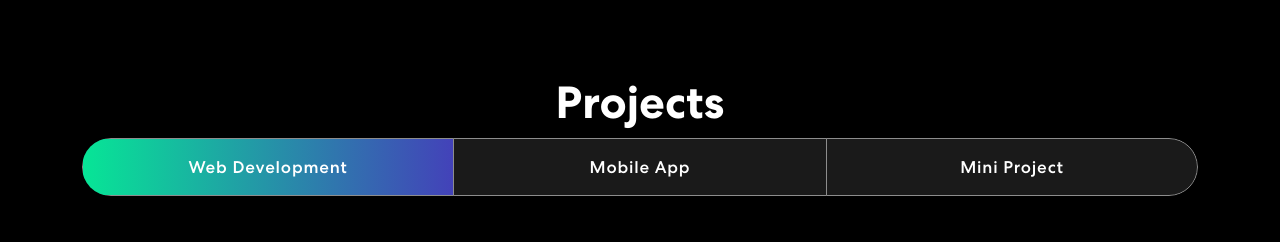
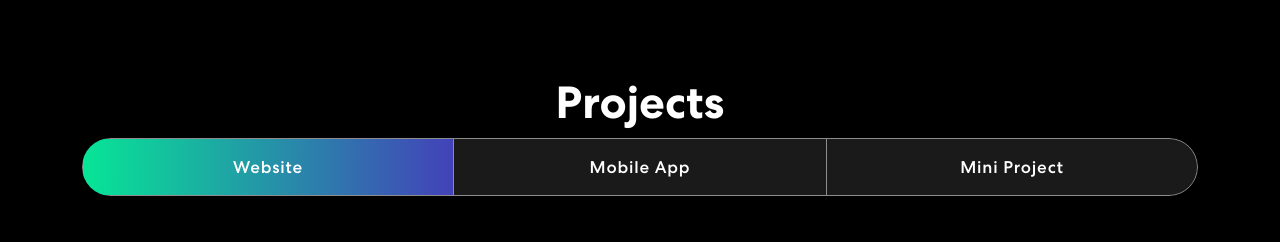
Before and after one commit to pung-official/react-portfolio, a React (Create React App) app: page / in a window 1280 px wide. Shown: the part 2780-3022 px from the top of the page. Built offline with nearby package versions, Linux system fonts and the light colour scheme.

Commit message:
project section

```diff
--- a/src/components/Projects.js
+++ b/src/components/Projects.js
@@ -82,7 +82,7 @@
                 <Tab.Container id="projects-tabs" defaultActiveKey="first">
                     <Nav variant="pills" className="nav-pills mb-5 justify-content-center align-items-center" id="pills-tab">
                         <Nav.Item>
-                            <Nav.Link eventKey="first">Web Development</Nav.Link>
+                            <Nav.Link eventKey="first">Website</Nav.Link>
                         </Nav.Item>
                         <Nav.Item>
                             <Nav.Link eventKey="second">Mobile App</Nav.Link>
```
